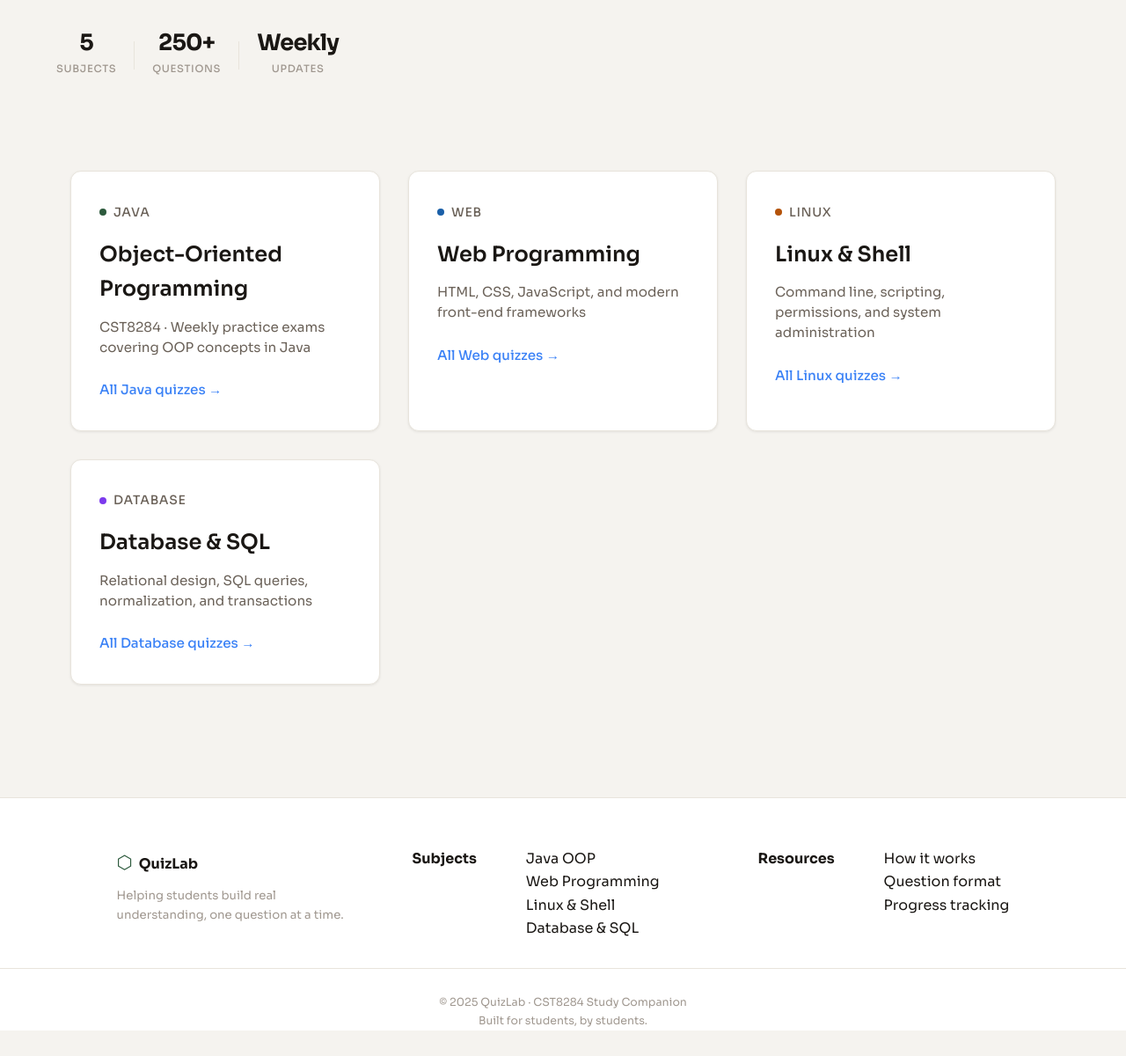
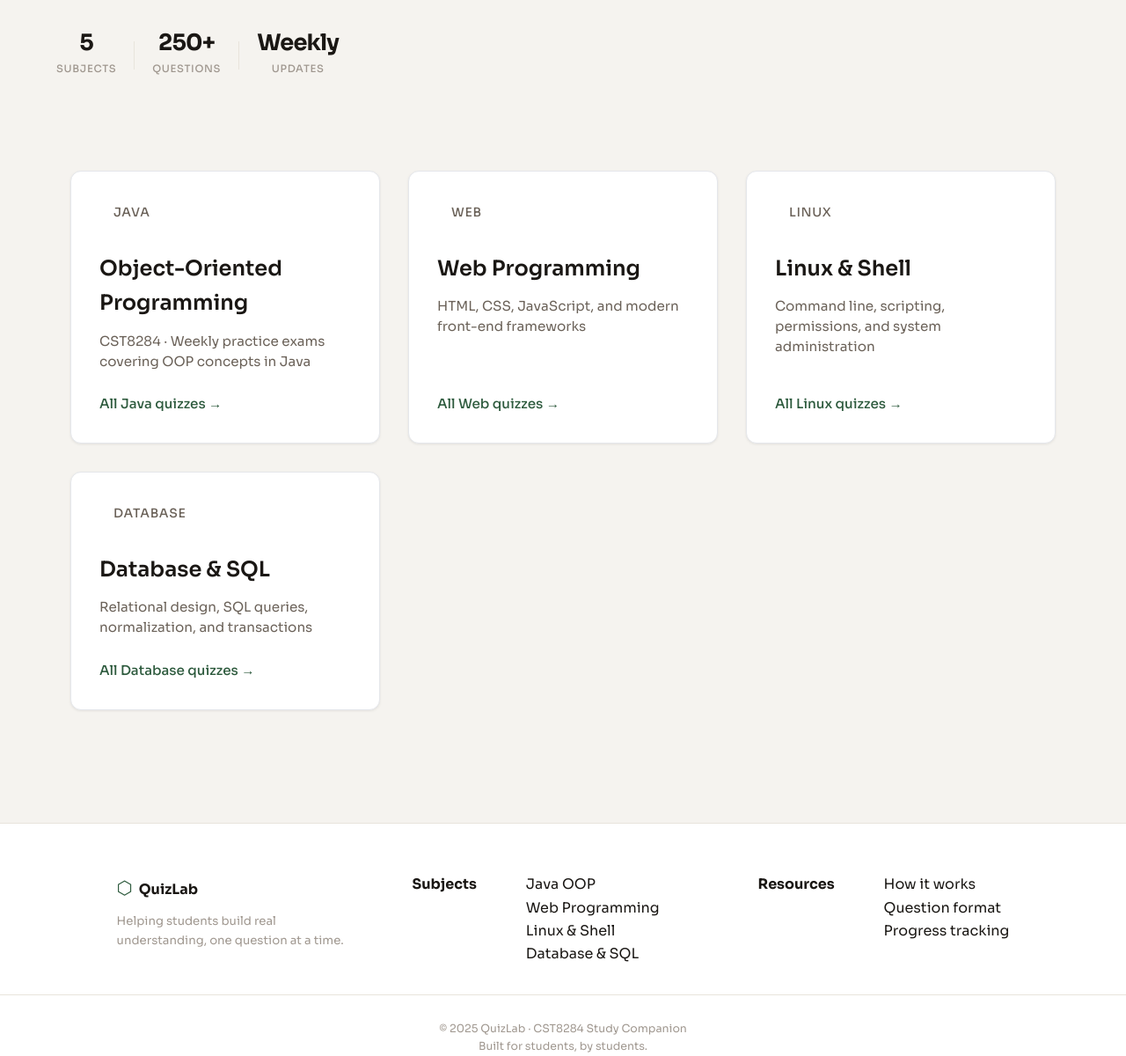
Before and after one commit to chinkitsune/quiz-app, a Node server app: page / in a window 1280 px wide. Shown: the part 415-1615 px from the top of the page at 88% size. Before the commit the page ends 1586 px from the top, so only its background shows below. Run offline with Node 20, Linux system fonts and the light colour scheme.

Commit message:
after modify the card layout

```diff
--- a/public/css/home.css
+++ b/public/css/home.css
@@ -1,3 +1,4 @@
+/*  public/css/home.css*/
 
 /* ── Hero ───────────────────────────────────────────────────────────────── */
 .hero {
@@ -70,11 +71,11 @@
 
 
 
+
 /* Subjects Section Container */
 .subjects-section {
   padding: 3rem 1rem;
   background: var(--bg);
-
 }
 
 .subjects-container {
@@ -87,19 +88,24 @@
 
 /* Subject Card Styling */
 .subject-card {
-  background: var(--surface);
+  background-color: var(--surface);
   border-radius: 12px;
   padding: 2rem;
-  border: 1px solid var(--border);
+  border: 1px solid #e5e7eb;
   transition: all 0.3s ease;
   cursor: pointer;
   box-shadow: 0 1px 3px rgba(0, 0, 0, 0.08);
+
+  /* ── NEW: Flexbox layout ── */
+  display: flex;
+  flex-direction: column;
+  height: 100%;  /* Makes all cards equal height */
 }
 
 .subject-card:hover {
   transform: translateY(-6px);
   box-shadow: 0 12px 24px rgba(0, 0, 0, 0.12);
-  border-color: var(--border);
+  border-color: #d1d5db;
 }
 
 .subject-card-header {
@@ -136,16 +142,22 @@
   color: var(--text-secondary);
   line-height: 1.5;
   margin-bottom: 1.5rem;
+
+  /* ── NEW: Grow to fill space ── */
+  flex-grow: 1;
 }
 
 .subject-card-cta {
   display: inline-block;
   font-size: 0.95rem;
   font-weight: 500;
-  color: #3b82f6;
+  color: var(--accent);
   transition: gap 0.2s ease;
+
+  /* ── NEW: Push to bottom ── */
+  margin-top: auto;
 }
 
 .subject-card:hover .subject-card-cta {
-  color: #1d4ed8;
+  color: var(--accent-hover);
 }
--- a/routes/homeRouter.js
+++ b/routes/homeRouter.js
@@ -10,28 +10,28 @@ const subjects = [
     name: 'Java',
     title: 'Object-Oriented Programming',
     description: 'CST8284 · Weekly practice exams covering OOP concepts in Java',
-    color: '#2d5a3d'
+    color: 'java-color'
   },
   {
     id: 'web',
     name: 'Web',
     title: 'Web Programming',
     description: 'HTML, CSS, JavaScript, and modern front-end frameworks',
-    color: '#1a5fa8'
+    color: 'web-color'
   },
   {
     id: 'linux',
     name: 'Linux',
     title: 'Linux & Shell',
     description: 'Command line, scripting, permissions, and system administration',
-    color: '#b45309'
+    color: 'linux-color'
   },
   {
     id: 'database',
     name: 'Database',
     title: 'Database & SQL',
     description: 'Relational design, SQL queries, normalization, and transactions',
-    color: '#7c3aed'
+    color: 'database-color'
   }
 ];
 
```
